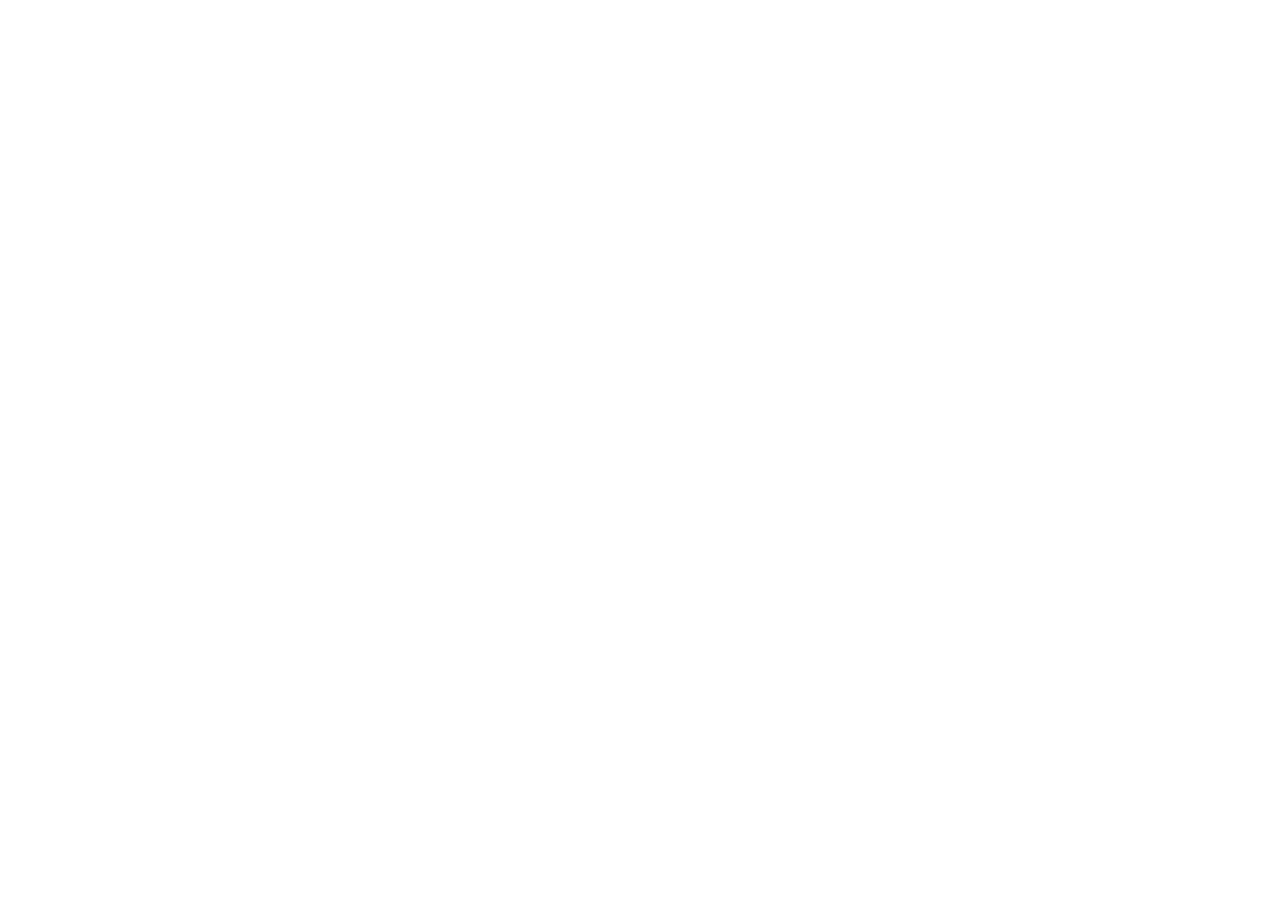
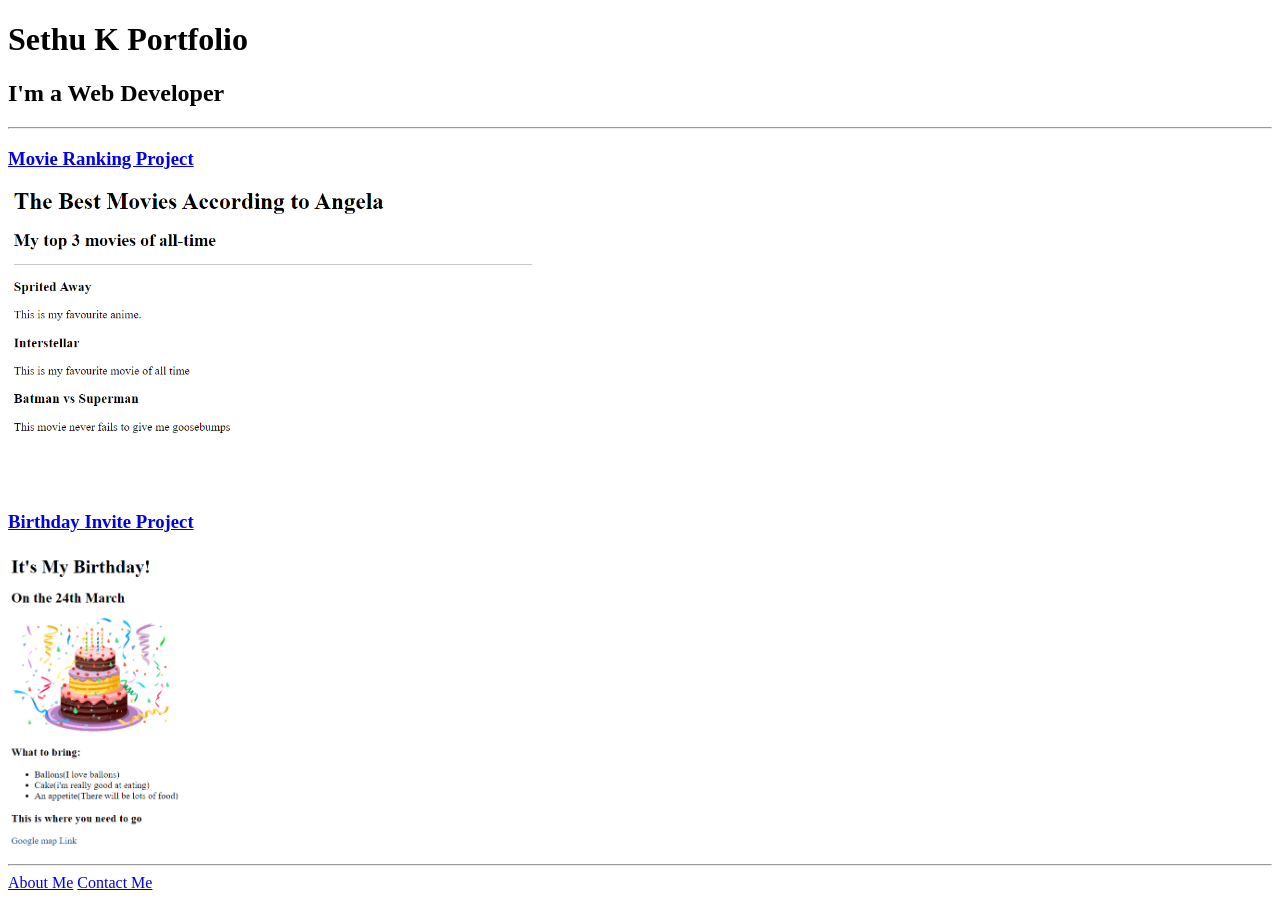
Before and after one commit to sethu-byte/html-portfolio, a plain HTML site: page index.html in a window 1280 px wide. Before the commit the page ends 800 px from the top, so only its background shows below. Drawn offline with Linux system fonts and the light colour scheme.

Commit message:
Update index.html

```diff
--- a/index.html
+++ b/index.html
@@ -1,15 +1,24 @@
 <!-- TODO 1: Create the HTML Boilerplate -->
+<!DOCTYPE html>
+<html lang="en">
+<head>
+    <meta charset="UTF-8">
+    <meta name="viewport" content="width=device-width, initial-scale=1.0">
+    <title>My Personal Portfolio</title>
+</head>
+<body>
+<h1>Sethu K Portfolio</h1>
+<h2>I'm a Web Developer</h2>
+<hr />
+<a href="./public/movie-ranking.html"><h3>Movie Ranking Project</h3></a>
+<img src="./assets/images/Movie-Ranking-Project.png" alt="Best Movies According to Sethu k" height="300px">
+<a href="./public/birthday-invite.html"><h3>Birthday Invite Project</h3></a>
+<img src="./assets/images/Birthday-Project.png" alt="It's My Birthday" height="300px">
+<hr />
+<a href="./public/about.html">About Me</a>
+<a href="./public/contact.html">Contact Me</a>
 
-<!-- TODO 2: Add Your previous projects' HTML into the public folder -->
 
-<!-- TODO 3: Take screenshots of your project previews and add the images to the images folder -->
 
-<!-- TODO 4: Add titles/subtitles etc. -->
-
-<!-- TODO 5: Add a link to the project pages -->
-
-<!-- TODO 6: Add images to show the project previews
-HINT for TODO 6: You can use the height attribute set to 200 to make the image smaller:
-https://developer.mozilla.org/en-US/docs/Web/HTML/Element/img#attr-height -->
-
-<!-- TODO 7: Add the Contact Me and About Me page links -->
+</body>
+</html>
```
